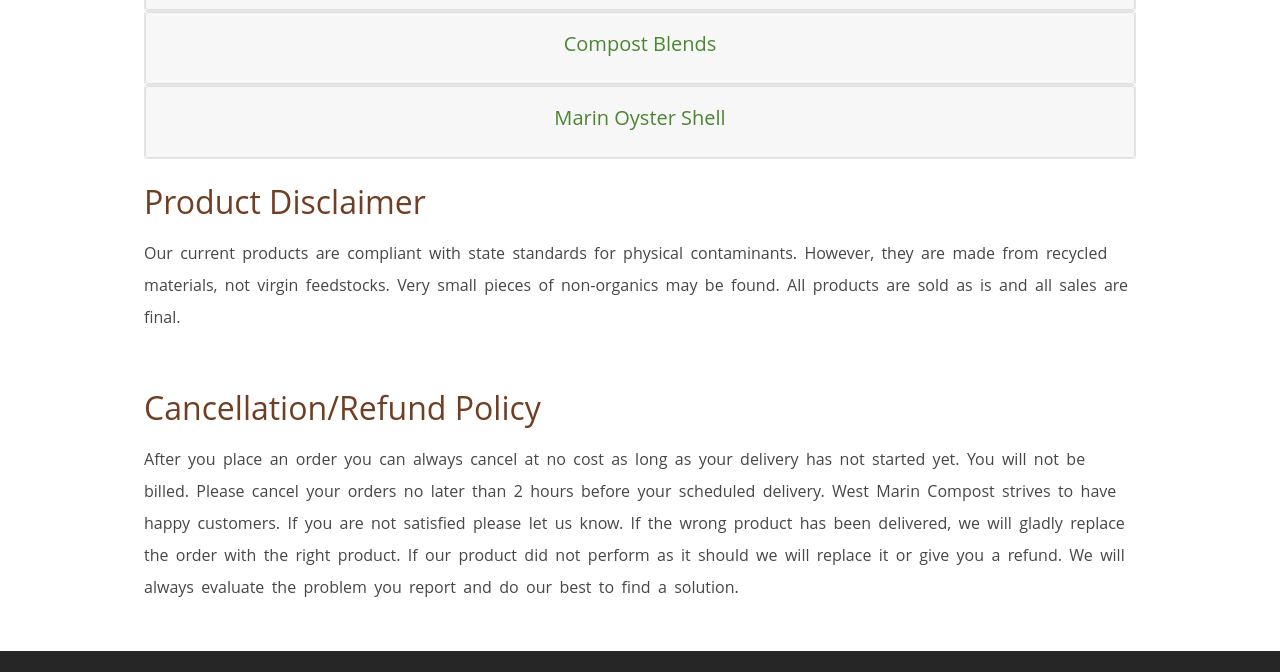
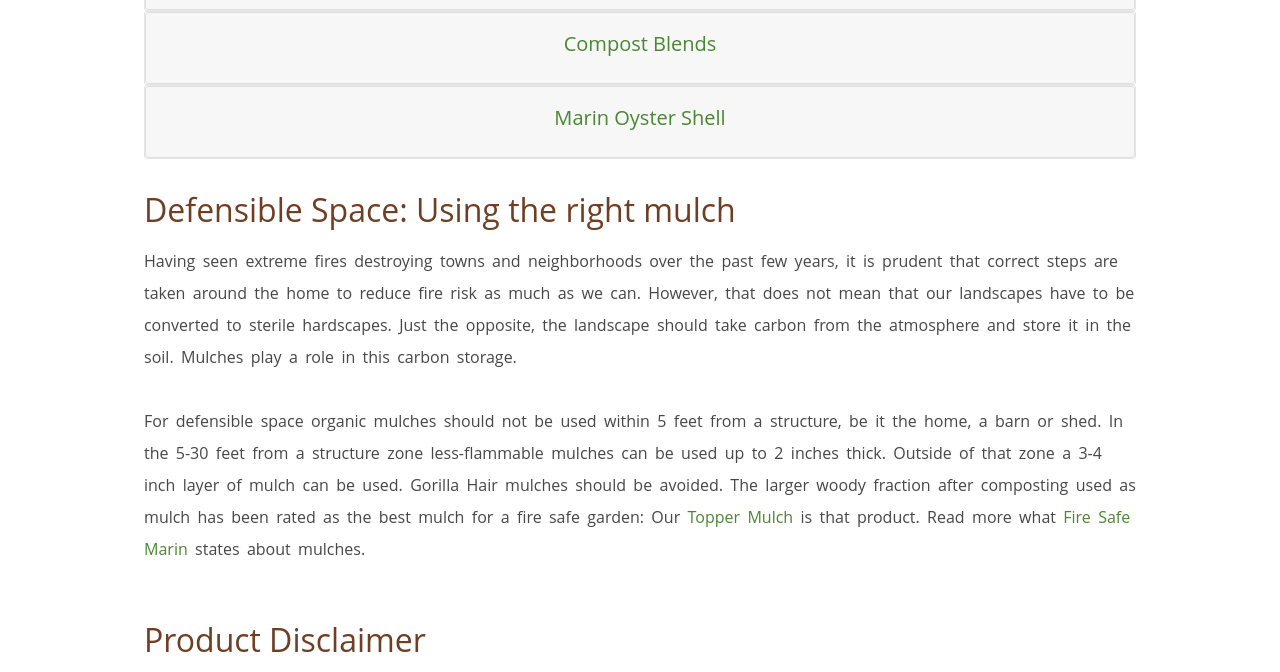
Before and after one commit to xanderbakx/wmc, a Gatsby site: page /products in a window 1280 px wide. Shown: the part 2330-3002 px from the top of the page. Built offline with nearby package versions, Linux system fonts and the light colour scheme; Gatsby itself is replaced by a stand-in of ours.

Commit message:
feat: article 4 added, topper mulch function added for opening funcitonality

```diff
--- a/src/pages/products.js
+++ b/src/pages/products.js
@@ -1,6 +1,4 @@
-import React from "react"
-// import ReactDOM from 'react-dom'
-// import { Link } from "gatsby"
+import React, { useEffect } from "react"
 
 import Layout from "../components/layout"
 import SEO from "../components/seo"
@@ -19,7 +17,18 @@
 import Img from "gatsby-image"
 import { AnchorLink } from "gatsby-plugin-anchor-links"
 
-const ProductsPage = () => (
+const ProductsPage = () => {
+  useEffect(() => {
+    let topperMulch = document.querySelector(".products section:nth-child(8)")
+    topperMulch.id = "topperMulch"
+  }, [])
+  const topperClick = () => {
+    let el = document.querySelector(
+      ".products section:nth-child(8) > div:nth-child(1) > :nth-child(1) > :nth-child(2)"
+    )
+    el.classList.add("show")
+  }
+  return (
     <StaticQuery
       query={graphql`
         {
@@ -130,18 +139,133 @@
           }
         }
       `}
-    render={data => (
+      render={data => {
+        let products = [
+          {
+            image: data.nicasio,
+            name: "Nicasio Blend",
+            description:
+              "This dark, rich, premium quality compost is made from recycled yard trimmings, dairy manure and horse manure. Nicasio Blend is recommended for applications that do not require high nitrogen content such as trees, shrubs, grape vines and natives. It provides valuable organic matter to soil, making it easier to work and more productive. In sandy soil it increases moisture-holding capacity, making soil nutrients more available to plants. In heavy clay soils, porosity is increased which improves aeration in the root zone and overall drainage.",
+            price: "$30.00 per cubic yard",
+          },
+          {
+            image: data.hiTest,
+            name: "Marin Hi-Test Compost",
+            description:
+              "All the benefits of Nicasio Blend but with higher nitrogen content from the inclusion of High-N Manure such as goat and chicken. Hi-Test Compost is great for new gardens and landscapes, especially where soils have been neglected or overworked. In addition to improving soil structure, our Hi-Test Compost will give new plants the nitrogen needed for a vibrant start.",
+            price: "$40.00 per cubic yard",
+          },
+          {
+            image: data.mallardPlus,
+            name: "Marin Mallard Plus",
+            description:
+              "All the benefits of Hi-Test Compost, but designed for use in poorly drained soils. Mallard Plus is great for clay soils and raised beds mixed with good garden soil.",
+            price: "$42.00 per cubic yard",
+          },
+          {
+            image: data.livingBiochar,
+            name: "Marin Hi-Test Living Biochar",
+            description:
+              "Our Hi-Test Compost was amended with biochar to have 15% biochar by volume in the finished product. Since the biochar has been in process with the Hi-Test Compost, the biochar is now fully charged with microbes and nutrients. See below for further details on biochar.",
+            price: "$54.00 per cubic yard",
+          },
+          {
+            image: data.vineyardMulch,
+            name: "Marin Vineyard Mulch",
+            description:
+              "An affordable, organic alternative to expensive bark products. It suppresses weeds, conserves moisture, moderates soil temperatures, improves soil structure and controls erosion. Vineyard Mulch undergoes a brief composting process at over 131°F that renders it virtually free of weed seeds and plant pathogens. As it slowly breaks down, it provides the organic matter, nutrients and microbes that help plants thrive. Worms thrive in soils that have a generous layer of Vineyard Mulch. Their tunneling activities allow oxygen to get to plant roots and their castings provide a beneficial nutrient input. Does not float.",
+            price: "$22.00 per cubic yard",
+          },
+          {
+            image: data.ultraLight,
+            name: "Ultra-Light Mulch",
+            description:
+              "The hybrid mulch that has qualities of both compost and mulch will finish off any landscape just perfectly. Like any other mulch it stays on the surface of the soil and is not incorporated into the soil. While the mulch will initially act as a weed suppressant, as it breaks down it will help feed your soil. As the name implies, this mulch is lightweight and easy to work with. Landscapers specify Ultra-Light Mulch when a neat appearance or distinctive border is desired. Not recommended in windy areas.",
+            price: "$18.00 per cubic yard",
+          },
+          {
+            image: data.treeMulch,
+            name: "Tree Mulch",
+            description:
+              "It is derived from tree stumps and logs. Tree mulch provides the same overall benefits to the soil as the Vineyard Mulch. Due to its woodier nature it will last longer, but provide less nutrients. Offered screened Medium (<1.5”) or coarse (>1.5”).",
+            price: "$15 per cubic yard",
+          },
+          {
+            id: "topper",
+            image: data.topperMulch,
+            name: "Topper Mulch",
+            description:
+              "This is a dark mulch that has gone through a full compost process. It provides the same benefits as Vineyard mulch, and is perfect for use as a durable top dressing around herbaceous perennials, shrubs, and trees to protect the soil, help conserve water and suppress weeds.  As the mulch contains some fines it will also provide some nutrients over time. Some of this product may float when flooded.",
+            price: "$10 per cubic yard",
+          },
+          {
+            image: data.pathMulch,
+            name: "Marin Path Mulch",
+            description: [
+              "We no longer carry Path Mulch. We recommend the use of our ",
+              <AnchorLink
+                to="/products#topperMulch"
+                className="topper"
+                onAnchorLinkClick={topperClick}
+              >
+                Topper Mulch
+              </AnchorLink>,
+              " instead.",
+            ],
+            price: "Discontinued",
+          },
+          {
+            image: data.deckMix,
+            name: "Marin Deck Mix",
+            // Took out "Organic" from Hi-Test Compost
+            description:
+              "The ultimate affordable soil amendment, Deck Mix is a blend of all our products that occurs when we sweep our loading area. You'll find Nicasio Blend, Hi-Test Compost, Mallard Plus, Feather-Lite Amended Soil and our various mulches in this blend. Use Deck Mix as a mulch or amendment for flowers, shrubs and trees. Not recommended for veggies. Supply is limited.",
+            price: "$7 per cubic yard",
+          },
+          {
+            image: data.amendedSoil,
+            name: "Marin Amended Soil",
+            description:
+              "Plant directly into Amended Soil. It’s great for filling raised beds, replacing poor quality soil, adding elevation or leveling a project site, or filling in behind a retaining wall. Amended Soil is a good-looking blend of clean soil and Mallard Plus. Since a high-quality topsoil is used, rather than a mined soil, no weed-free guarantees can be made.",
+            price: "$54.00 per cubic yard",
+          },
+          {
+            image: data.biochar,
+            name: "Marin Biochar",
+            description:
+              "Biochar (or agrichar) is one of the products created when high-carbon materials such as forest bi-products are gasified under low oxygen conditions (pyrolysis). The process produces both syngas for green energy and biochar to be used as a soil amendment. Biochar is applied only once, but the results will last forever as long as you keep your soil biologically active. Annual applications of compost, mulch, cover crop, etc. will recharge the biochar over the years.",
+            price: "$200.00 per cubic yard",
+          },
+          {
+            image: data.compostBlends,
+            name: "Compost Blends",
+            description:
+              "You have specific needs for oyster shell, greens, and, worm castings, etc. to apply directly with your compost? West Marin Compost can make your custom blend. You may order the amendments from your supplier and have it delivered to West Marin Compost. A blending fee of $5.00 per finished cubic yards applies, minimum blending fee $25.00.",
+          },
+          {
+            image: data.oysterShell,
+            name: "Marin Oyster Shell",
+            description:
+              "Oyster shell will help some clay soils in improving drainage. It also helps neutralize soil pH. Oyster shell will enhance plant growth and make plants stronger.",
+            price: "$250.00 per cubic yard",
+          },
+        ]
+
+        return (
           <Layout>
-        <SEO title="Products" keywords={[`gatsby`, `application`, `react`]} />
+            <SEO
+              title="Products"
+              keywords={[`gatsby`, `application`, `react`]}
+            />
             <PageHeader img={productsImg}>
               <Banner title="Products" subtitle=""></Banner>
             </PageHeader>
 
             <ProductsWrapper>
               <p className="text">
-            Please, browse this page to select the product that works best for
-            your soil, your plants and you. You can refer to the table to
-            estimate how much material you will need or you can use an{" "}
+                Please, browse this page to select the product that works best
+                for your soil, your plants and you. You can refer to the table
+                to estimate how much material you will need or you can use an{" "}
                 <a
                   id="calculator"
                   href="https://www.savingwater.org/lawn-garden/soil-mulch-compost-fertilizers/compost-mulch-calculator/"
@@ -151,15 +275,17 @@
                   <b>online calculator</b>
                 </a>{" "}
                 Of course, our knowledgeable staff is happy to assist you in
-            deciding which product best suits your needs. <b>(415) 662-9849</b>
+                deciding which product best suits your needs.{" "}
+                <b>(415) 662-9849</b>
               </p>
 
               <p className="text">
-            Compost is a soil amendment and should not be used by itself. It is
-            intended to improve soil properties such as water management,
-            introduce a diverse microbial population, improve soil structure and
-            enhance nutrient availability throughout the growing season. It is
-            not recommended to use compost by itself as a growing medium.
+                Compost is a soil amendment and should not be used by itself. It
+                is intended to improve soil properties such as water management,
+                introduce a diverse microbial population, improve soil structure
+                and enhance nutrient availability throughout the growing season.
+                It is not recommended to use compost by itself as a growing
+                medium.
               </p>
 
               <Img
@@ -195,137 +321,88 @@
                 message=""
                 title="Click on the compost items below to learn more"
               />
+              <div className="products">
+                {products.map(product => {
+                  if (product.name === "Topper Mulch") {
+                    let el = document.firstElementChild
+                    console.log(el)
+                  }
+                  return (
+                    <CompostItem
+                      image={product.image}
+                      name={product.name}
+                      description={product.description}
+                      price={product.price}
+                    />
+                  )
+                })}
+              </div>
 
-          <CompostItem
-            key="1"
-            image={data.nicasio}
-            name="Nicasio Blend"
-            description="This dark, rich, premium quality compost is made from recycled yard trimmings, dairy manure and horse manure. Nicasio Blend is recommended for applications that do not require high nitrogen content such as trees, shrubs, grape vines and natives. It provides valuable organic matter to soil, making it easier to work and more productive. In sandy soil it increases moisture-holding capacity, making soil nutrients more available to plants. In heavy clay soils, porosity is increased which improves aeration in the root zone and overall drainage."
-            price="$30.00 per cubic yard"
-          />
-          <CompostItem
-            key="2"
-            image={data.hiTest}
-            name="Marin Hi-Test Compost"
-            description="All the benefits of Nicasio Blend but with higher nitrogen content from the inclusion of High-N Manure such as goat and chicken. Hi-Test Compost is great for new gardens and landscapes, especially where soils have been neglected or overworked. In addition to improving soil structure, our Hi-Test Compost will give new plants the nitrogen needed for a vibrant start."
-            price="$40.00 per cubic yard"
-          />
-          <CompostItem
-            key="3"
-            image={data.mallardPlus}
-            name="Marin Mallard Plus"
-            description="All the benefits of Hi-Test Compost, but designed for use in poorly drained soils. Mallard Plus is great for clay soils and raised beds mixed with good garden soil."
-            price="$42.00 per cubic yard"
-          />
-          <CompostItem
-            key="4"
-            image={data.livingBiochar}
-            name="Marin Hi-Test Living Biochar"
-            description="Our Hi-Test Compost was amended with biochar to have 15% biochar by volume in the finished product. Since the biochar has been in process with the Hi-Test Compost, the biochar is now fully charged with microbes and nutrients. See below for further details on biochar."
-            price="$54.00 per cubic yard"
-          />
-          <CompostItem
-            key="5"
-            image={data.vineyardMulch}
-            name="Marin Vineyard Mulch"
-            description="An affordable, organic alternative to expensive bark products. It suppresses weeds, conserves moisture, moderates soil temperatures, improves soil structure and controls erosion. Vineyard Mulch undergoes a brief composting process at over 131°F that renders it virtually free of weed seeds and plant pathogens. As it slowly breaks down, it provides the organic matter, nutrients and microbes that help plants thrive. Worms thrive in soils that have a generous layer of Vineyard Mulch. Their tunneling activities allow oxygen to get to plant roots and their castings provide a beneficial nutrient input. Does not float."
-            price="$22.00 per cubic yard"
-          />
-          <CompostItem
-            key="6"
-            image={data.ultraLight}
-            name="Ultra-Light Mulch"
-            description="The hybrid mulch that has qualities of both compost and mulch will finish off any landscape just perfectly. Like any other mulch it stays on the surface of the soil and is not incorporated into the soil. While the mulch will initially act as a weed suppressant, as it breaks down it will help feed your soil. As the name implies, this mulch is lightweight and easy to work with. Landscapers specify Ultra-Light Mulch when a neat appearance or distinctive border is desired. Not recommended in windy areas."
-            price="$18.00 per cubic yard"
-          />
-          <CompostItem
-            key="7"
-            image={data.treeMulch}
-            name="Tree Mulch"
-            description="It is derived from tree stumps and logs. Tree mulch provides the same overall benefits to the soil as the Vineyard Mulch. Due to its woodier nature it will last longer, but provide less nutrients. Offered screened Medium (<1.5”) or coarse (>1.5”)."
-            price="$15 per cubic yard"
-          />
-          <div id="topperMulch"></div>
-          <CompostItem
-            key="8"
-            image={data.topperMulch}
-            name="Topper Mulch"
-            description="This is a dark mulch that has gone through a full compost process. It provides the same benefits as Vineyard mulch, and is perfect for use as a durable top dressing around herbaceous perennials, shrubs, and trees to protect the soil, help conserve water and suppress weeds.  As the mulch contains some fines it will also provide some nutrients over time. Some of this product may float when flooded."
-            price="$10 per cubic yard"
-          />
-          <CompostItem
-            key="9"
-            image={data.pathMulch}
-            name="Marin Path Mulch"
-            description={[
-              "We no longer carry Path Mulch. We recommend the use of our ",
-              <AnchorLink to="/products#topperMulch" className="topper">
+              <h2>Defensible Space: Using the right mulch</h2>
+              <p className="text">
+                Having seen extreme fires destroying towns and neighborhoods
+                over the past few years, it is prudent that correct steps are
+                taken around the home to reduce fire risk as much as we can.
+                However, that does not mean that our landscapes have to be
+                converted to sterile hardscapes. Just the opposite, the
+                landscape should take carbon from the atmosphere and store it in
+                the soil. Mulches play a role in this carbon storage.
+              </p>
+              <p className="text">
+                For defensible space organic mulches should not be used within 5
+                feet from a structure, be it the home, a barn or shed. In the
+                5-30 feet from a structure zone less-flammable mulches can be
+                used up to 2 inches thick. Outside of that zone a 3-4 inch layer
+                of mulch can be used. Gorilla Hair mulches should be avoided.
+                The larger woody fraction after composting used as mulch has
+                been rated as the best mulch for a fire safe garden: Our{" "}
+                <AnchorLink
+                  to="/products#topperMulch"
+                  onAnchorLinkClick={topperClick}
+                >
                   Topper Mulch
-              </AnchorLink>,
-              " instead.",
-            ]}
-            price="Discontinued"
-          />
-          <CompostItem
-            key="10"
-            image={data.deckMix}
-            name="Marin Deck Mix"
-            // Took out "Organic" from Hi-Test Compost
-            description="The ultimate affordable soil amendment, Deck Mix is a blend of all our products that occurs when we sweep our loading area. You'll find Nicasio Blend, Hi-Test Compost, Mallard Plus, Feather-Lite Amended Soil and our various mulches in this blend. Use Deck Mix as a mulch or amendment for flowers, shrubs and trees. Not recommended for veggies. Supply is limited."
-            price="$7 per cubic yard"
-          />
-          <CompostItem
-            key="11"
-            image={data.amendedSoil}
-            name="Marin Amended Soil"
-            description="Plant directly into Amended Soil. It’s great for filling raised beds, replacing poor quality soil, adding elevation or leveling a project site, or filling in behind a retaining wall. Amended Soil is a good-looking blend of clean soil and Mallard Plus. Since a high-quality topsoil is used, rather than a mined soil, no weed-free guarantees can be made."
-            price="$54.00 per cubic yard"
-          />
-          <CompostItem
-            key="12"
-            image={data.biochar}
-            name="Marin Biochar"
-            description="Biochar (or agrichar) is one of the products created when high-carbon materials such as forest bi-products are gasified under low oxygen conditions (pyrolysis). The process produces both syngas for green energy and biochar to be used as a soil amendment. Biochar is applied only once, but the results will last forever as long as you keep your soil biologically active. Annual applications of compost, mulch, cover crop, etc. will recharge the biochar over the years."
-            price="$200.00 per cubic yard"
-          />
-          <CompostItem
-            key="13"
-            image={data.compostBlends}
-            name="Compost Blends"
-            description="You have specific needs for oyster shell, greens, and, worm castings, etc. to apply directly with your compost? West Marin Compost can make your custom blend. You may order the amendments from your supplier and have it delivered to West Marin Compost. A blending fee of $5.00 per finished cubic yards applies, minimum blending fee $25.00."
-          />
-          <CompostItem
-            key="14"
-            image={data.oysterShell}
-            name="Marin Oyster Shell"
-            description="Oyster shell will help some clay soils in improving drainage. It also helps neutralize soil pH. Oyster shell will enhance plant growth and make plants stronger."
-            price="$250.00 per cubic yard"
-          />
+                </AnchorLink>{" "}
+                is that product. Read more what{" "}
+                <a
+                  href="https://www.firesafemarin.org/fire-smart-yard/mulches"
+                  target="_blank"
+                  rel="noopener noreferrer"
+                >
+                  Fire Safe Marin
+                </a>{" "}
+                states about mulches.
+              </p>
 
               <h2 style={{ paddingTop: "1.5rem" }}>Product Disclaimer</h2>
               <p className="text">
-            Our current products are compliant with state standards for physical
-            contaminants. However, they are made from recycled materials, not
-            virgin feedstocks. Very small pieces of non-organics may be found.
-            All products are sold as is and all sales are final.
+                Our current products are compliant with state standards for
+                physical contaminants. However, they are made from recycled
+                materials, not virgin feedstocks. Very small pieces of
+                non-organics may be found. All products are sold as is and all
+                sales are final.
               </p>
-          <h2 style={{ paddingTop: "1.5rem" }}>Cancellation/Refund Policy</h2>
+              <h2 style={{ paddingTop: "1.5rem" }}>
+                Cancellation/Refund Policy
+              </h2>
               <p className="text">
-            After you place an order you can always cancel at no cost as long as
-            your delivery has not started yet. You will not be billed. Please
-            cancel your orders no later than 2 hours before your scheduled
-            delivery. West Marin Compost strives to have happy customers. If you
-            are not satisfied please let us know. If the wrong product has been
-            delivered, we will gladly replace the order with the right product.
-            If our product did not perform as it should we will replace it or
-            give you a refund. We will always evaluate the problem you report
-            and do our best to find a solution.
+                After you place an order you can always cancel at no cost as
+                long as your delivery has not started yet. You will not be
+                billed. Please cancel your orders no later than 2 hours before
+                your scheduled delivery. West Marin Compost strives to have
+                happy customers. If you are not satisfied please let us know. If
+                the wrong product has been delivered, we will gladly replace the
+                order with the right product. If our product did not perform as
+                it should we will replace it or give you a refund. We will
+                always evaluate the problem you report and do our best to find a
+                solution.
               </p>
             </ProductsWrapper>
           </Layout>
-    )}
+        )
+      }}
     />
   )
+}
 
 export default ProductsPage
 
@@ -339,6 +416,9 @@
   }
   p {
     padding-bottom: 1rem;
+  }
+  a {
+    color: ${styles.colors.mainGreen};
   }
   a.priceList {
     text-decoration: none;
```
Also changed, not shown: src/components/DropOffComponent/DropOffContent.js (+0 -31 lines), src/components/EducationComponent/EducationContent.js (+7 -0 lines), 1 other file. Lines whose indentation alone changed are shown as unchanged.
